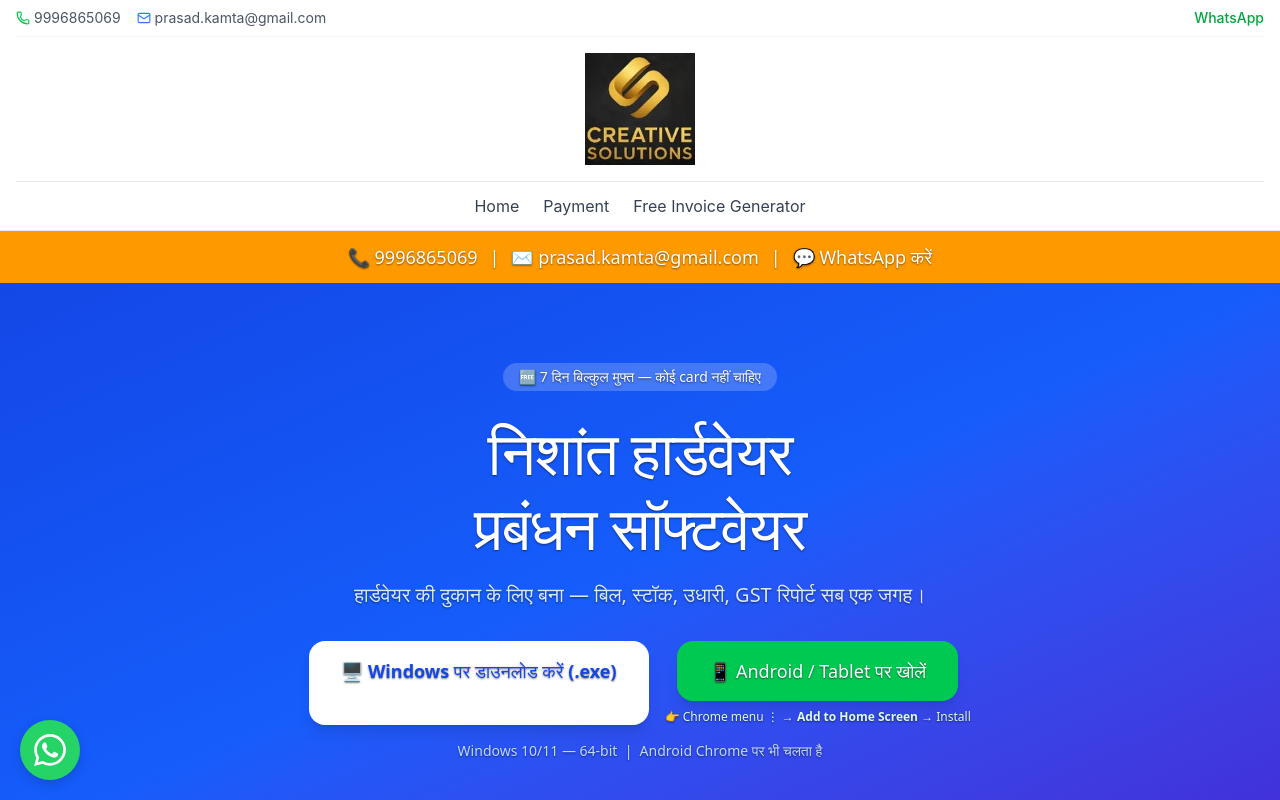
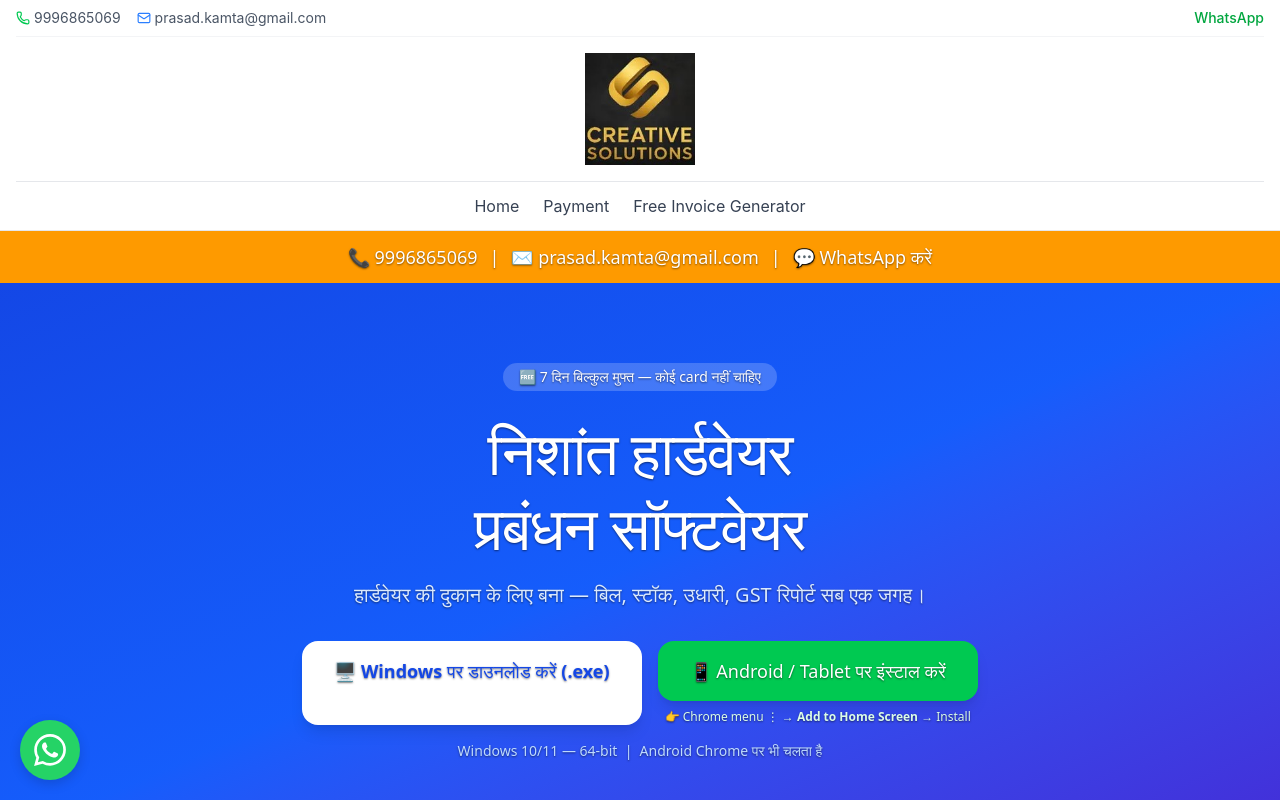
Before and after one commit to kp1153/creativesolutions, a Next.js app: page / in a window 1280 px wide. Shown: the top 800 px of the page. Built offline with nearby package versions, Linux system fonts and the light colour scheme; no server answers; the database is empty.

Commit message:
force deploy

```diff
--- a/app/page.js
+++ b/app/page.js
@@ -123,7 +123,7 @@ export default function Home() {
                 rel="noopener noreferrer"
                 className="inline-block bg-green-500 text-white font-bold text-lg px-8 py-4 rounded-2xl shadow-lg hover:bg-green-600 transition"
               >
-                📱 Android / Tablet पर खोलें
+                📱 Android / Tablet पर इंस्टाल करें
               </a>
               <p className="text-green-100 text-xs mt-2">
                 👉 Chrome menu ⋮ → <strong>Add to Home Screen</strong> → Install
```
